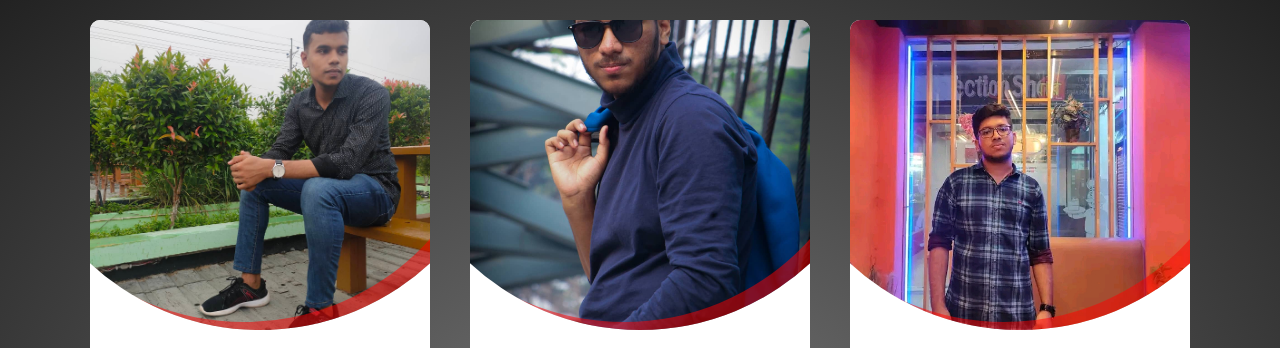
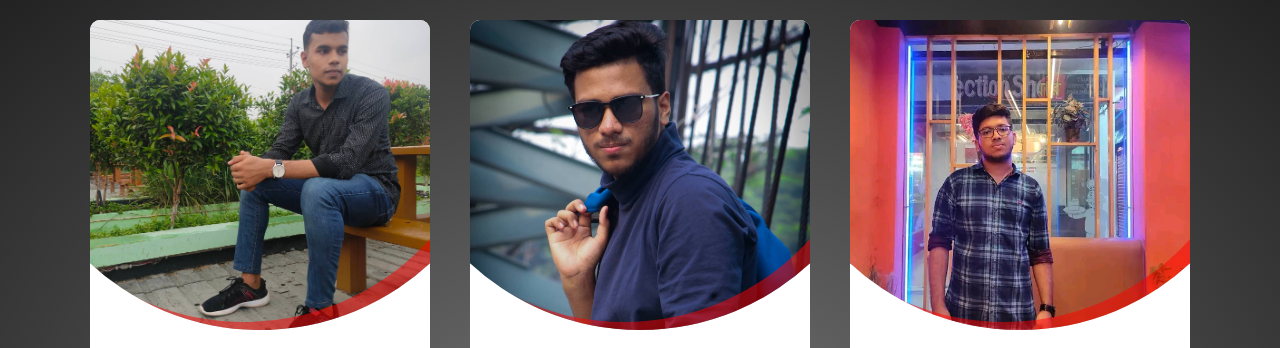
Before and after one commit to KABBOno1/chinigura, a plain HTML site: page team.html in a window 1280 px wide. Shown: the top 348 px of the page. Drawn offline with Linux system fonts and the light colour scheme.

Commit message:
Update team.html

```diff
--- a/team.html
+++ b/team.html
@@ -34,7 +34,7 @@
     <div class="card">
         <div class="circle">
             <div class="imgBox">
-                <img src="images/kabbo.jpg" alt="">
+                <img src="images/kabboo.jpg" alt="">
             </div>
         </div>
         <div class="content">
```
